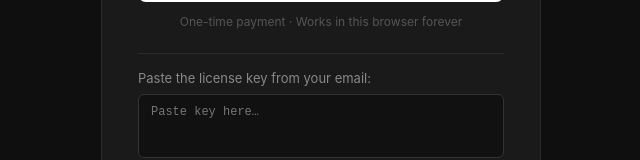
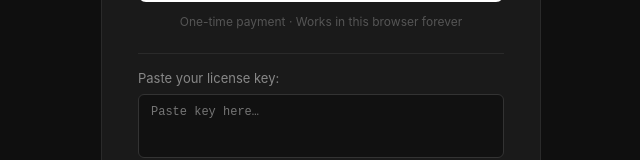
Before and after one commit to olivererikillman-web/Streamfeed, a React (Vite) app in the folder client/: page / in a window 1280 px wide. Both pictures are taken after a click on the button "Already paid? Restore access". Shown: the part 515-675 px from the top of the page, without its empty margins (319-959 px from the left). Built offline with nearby package versions, Linux system fonts and the light colour scheme; no server answers.

Commit message:
Fix restore label - remove email reference

```diff
--- a/client/src/components/Paywall.jsx
+++ b/client/src/components/Paywall.jsx
@@ -81,7 +81,7 @@ export default function Paywall({ onUnlock }) {
           </button>
         ) : (
           <div className="paywall-restore">
-            <p className="paywall-restore-label">Paste the license key from your email:</p>
+            <p className="paywall-restore-label">Paste your license key:</p>
             <textarea
               className="paywall-restore-input"
               value={restoreKey}
```
